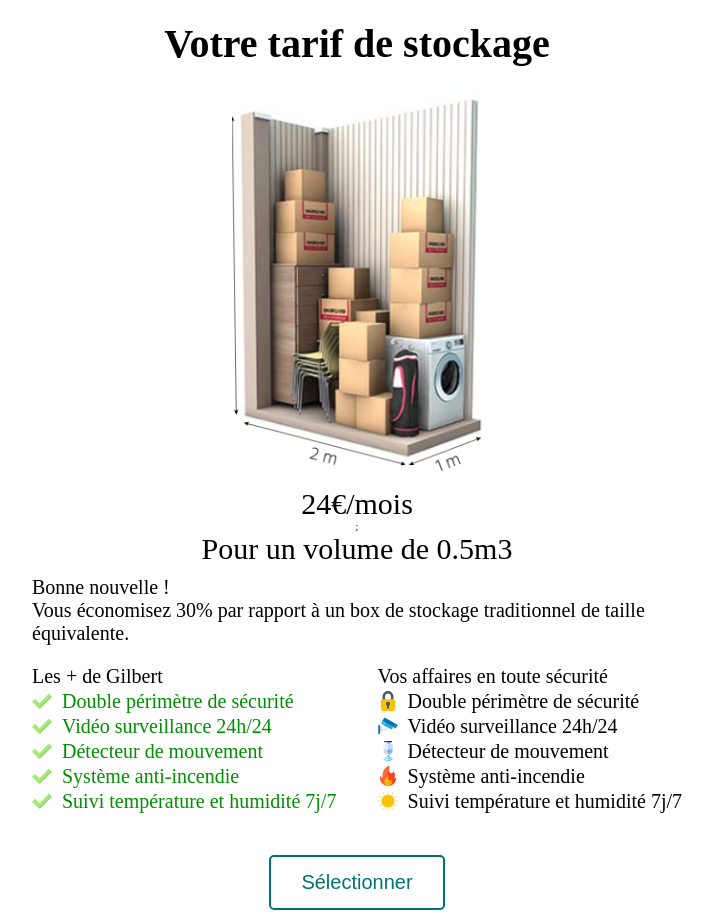
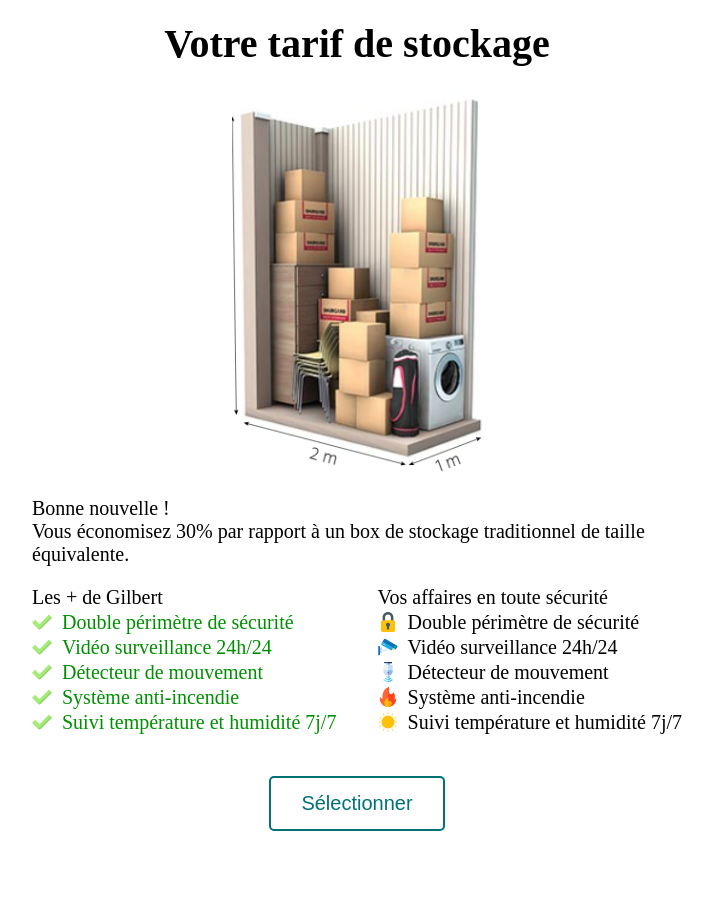
Before and after one commit to MaxHiit/interactive-form, a React (Vite) app: page /space-recap in a window 1280 px wide. Shown: the whole page, without its empty margins (283-996 px from the left). After the commit the page ends 841 px from the top, so only its background shows below. Built offline with nearby package versions, Linux system fonts and the light colour scheme.

Commit message:
feat(dynamic price and m3): generate dynamic price and m3 when user click

```diff
--- a/src/pages/spaceRecap/SpaceRecap.jsx
+++ b/src/pages/spaceRecap/SpaceRecap.jsx
@@ -10,7 +10,7 @@ import Sun from '../../components/icon/Sun';
 import Check from '../../components/icon/Check';
 import './space-recap.scss';
 
-const SpaceRecap = ({}) => {
+const SpaceRecap = () => {
 	const { step } = useContext(Context);
 	return (
 		<div id='space-recap-container' className='container'>
@@ -20,15 +20,14 @@ const SpaceRecap = ({}) => {
 			</div>
 			<div className='storage-detail'>
 				{step.map((stepData) => {
-					console.log(stepData);
-					{
-						/* if (stepData.name === 'step 1') {
+					if (stepData.name === 'step 1') {
+						console.log(stepData.options.price);
 						<p className='storage__detail--price'>{stepData.options.price}€/mois</p>;
-					} */
+						<p className='storage__detail--m3Storage'>
+							Pour un volume de {stepData.options.m3storage}m3
+						</p>;
 					}
 				})}
-				<p className='storage__detail--price'>24€/mois</p>;
-				<p className='storage__detail--m3Storage'>Pour un volume de 0.5m3</p>
 				<p className='storage__detail--good-news'>
 					Bonne nouvelle ! <br />
 					Vous économisez 30% par rapport à un box de stockage traditionnel de taille équivalente.
```
